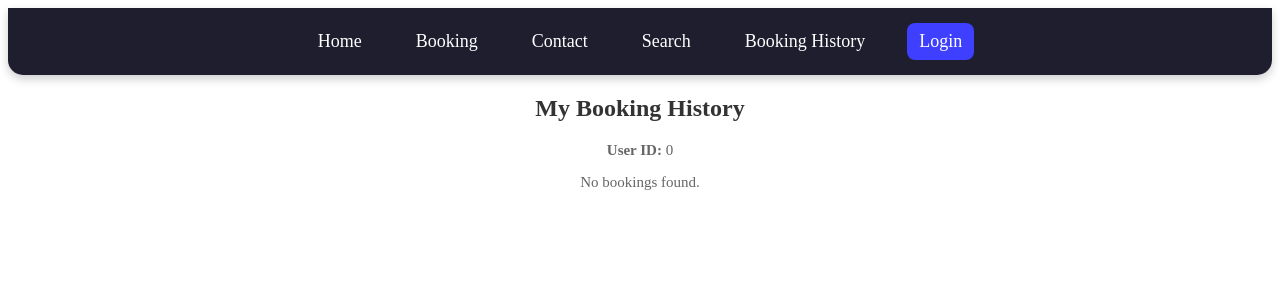
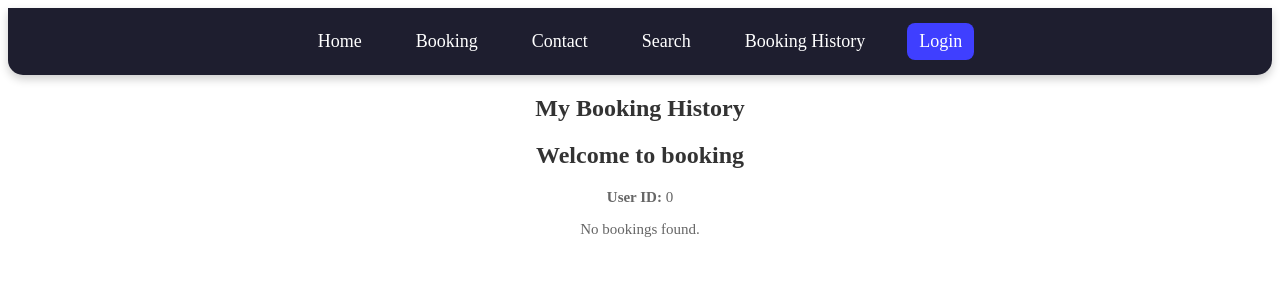
Before and after one commit to palekar29s/rentcarbikefrontend, an Angular app: page /bookinghis in a window 1280 px wide. Shown: the top 300 px of the page. Built offline with nearby package versions, Linux system fonts and the light colour scheme.

Commit message:
updates in ts file

```diff
--- a/src/app/bookinghistory/bookinghistory.component.html
+++ b/src/app/bookinghistory/bookinghistory.component.html
@@ -1,5 +1,5 @@
 <h2>My Booking History</h2>
-
+<h2>Welcome to booking</h2>
 <!-- Logged-in User Info -->
 <p class="user-info">
   <strong>User ID:</strong> {{ userId }}
```
